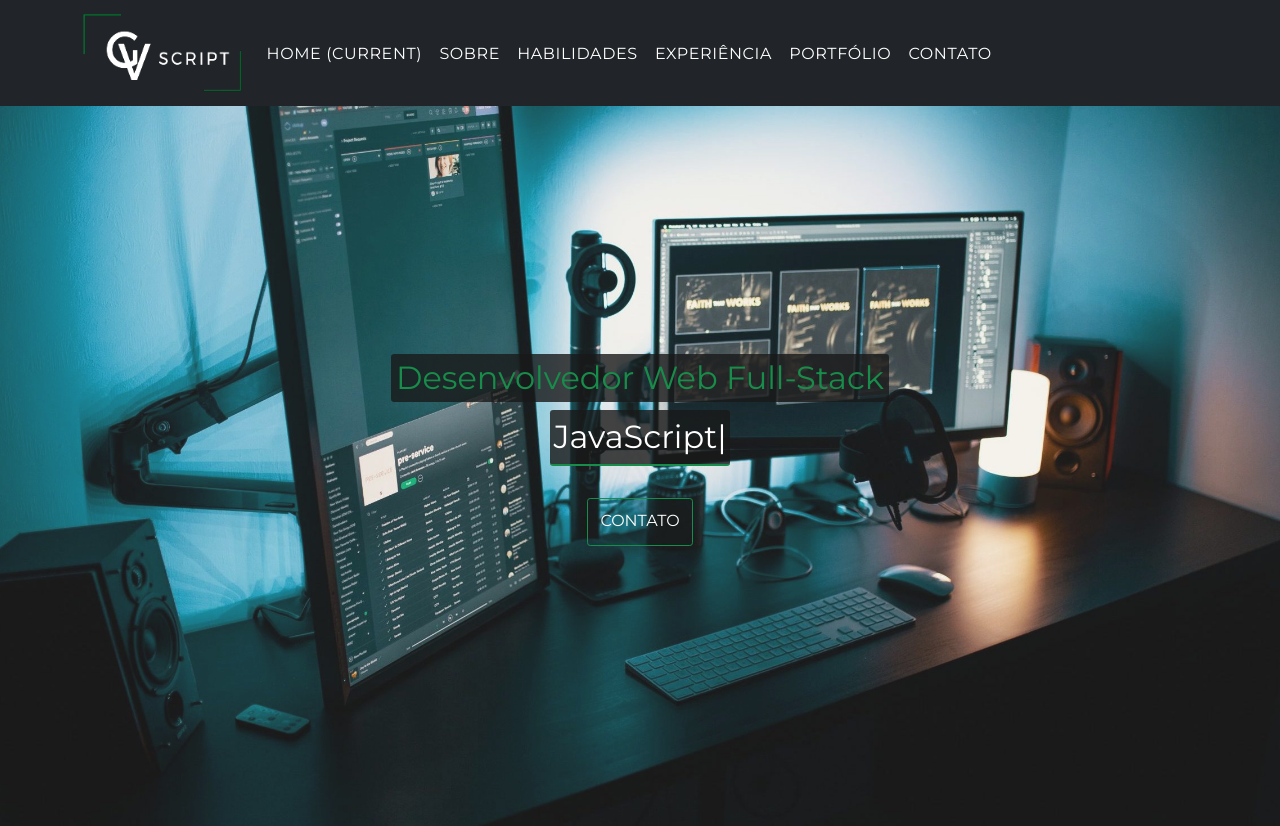
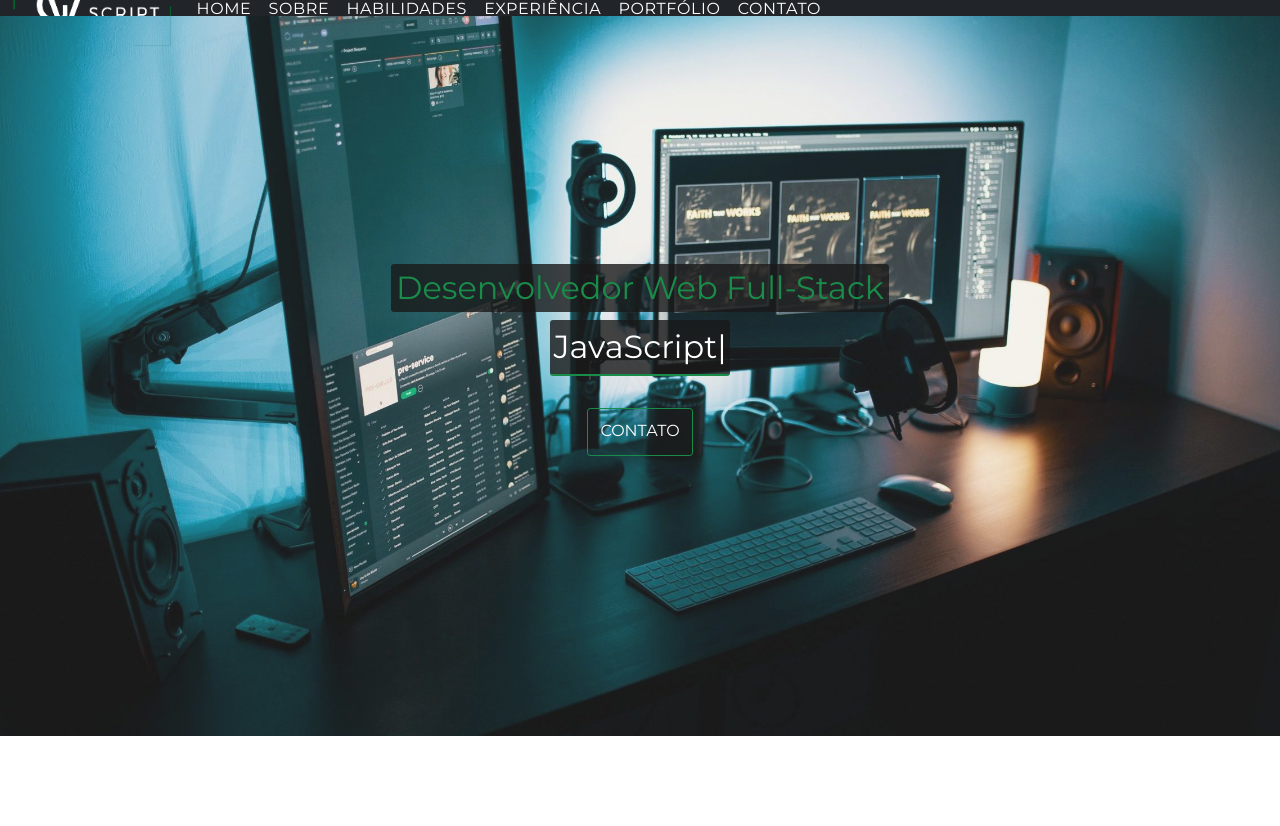
Before and after one commit to gvscript/gvscript.github.io, a React (Create React App) app: page / in a window 1280 px wide. After the commit the page ends 800 px from the top, so only its background shows below. Built offline with nearby package versions, Linux system fonts and the light colour scheme.

Commit message:
corrections

```diff
--- a/package.json
+++ b/package.json
@@ -9,7 +9,6 @@
     "bootstrap": "^5.1.3",
     "react": "^17.0.2",
     "react-dom": "^17.0.2",
-    "react-particles-js": "^3.6.0",
     "react-scripts": "4.0.3",
     "react-typed": "^1.2.0",
     "web-vitals": "^1.1.2"
--- a/src/App.css
+++ b/src/App.css
@@ -14,8 +14,7 @@ body {
 
 /****************************** NAVBAR ***************************************/
 .container {
-  display: flex;
-  justify-content: space-between !important;
+  position: fixed;
 }
 
 .logo{
--- a/src/components/Navbar.js
+++ b/src/components/Navbar.js
@@ -12,9 +12,9 @@ const Navbar = () => {
         </button>
 
         <div className="collapse navbar-collapse" id="navbarSupportedContent">
-          <ul className="navbar-nav ml-auto">
+          <ul className="navbar-nav">
             <li className="nav-item active">
-              <a className="nav-link" href="#">Home <span className="sr-only">(current)</span></a>
+              <a className="nav-link" href="#">Home </a>
             </li>
             <li className="nav-item">
               <a className="nav-link" href="#">Sobre</a>
```
Also changed, not shown: 1 other file (tests, documents, lock files or other folders).
